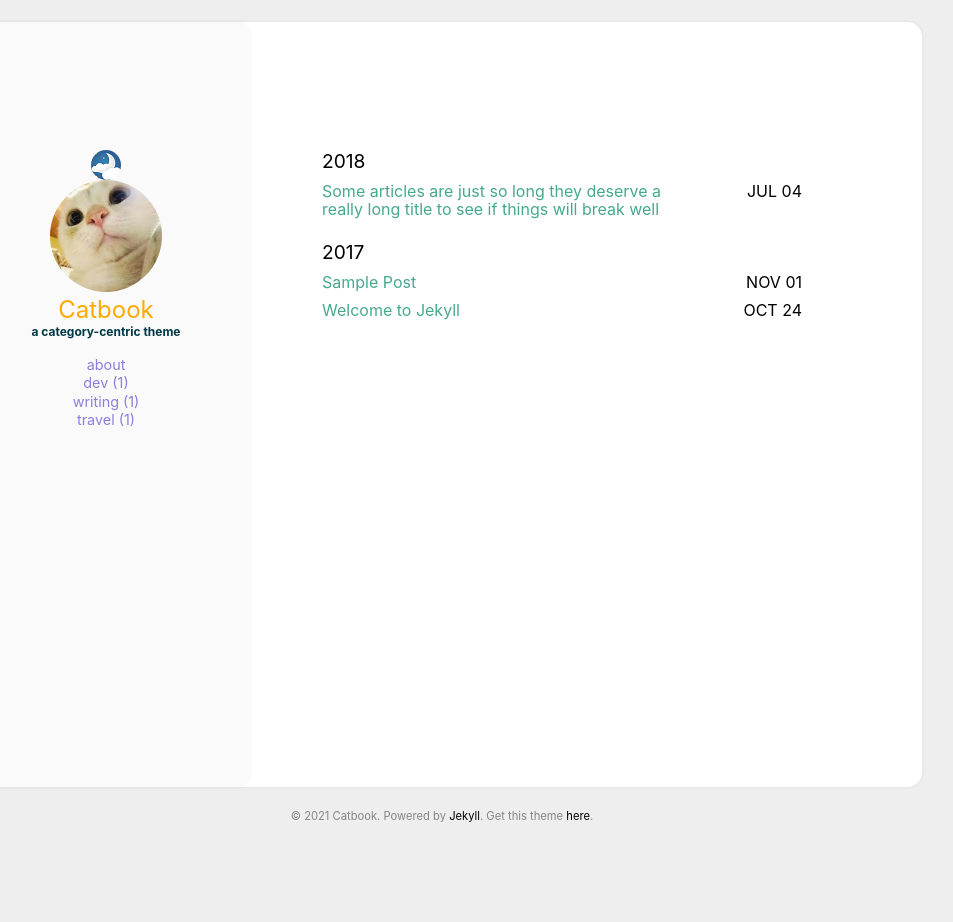
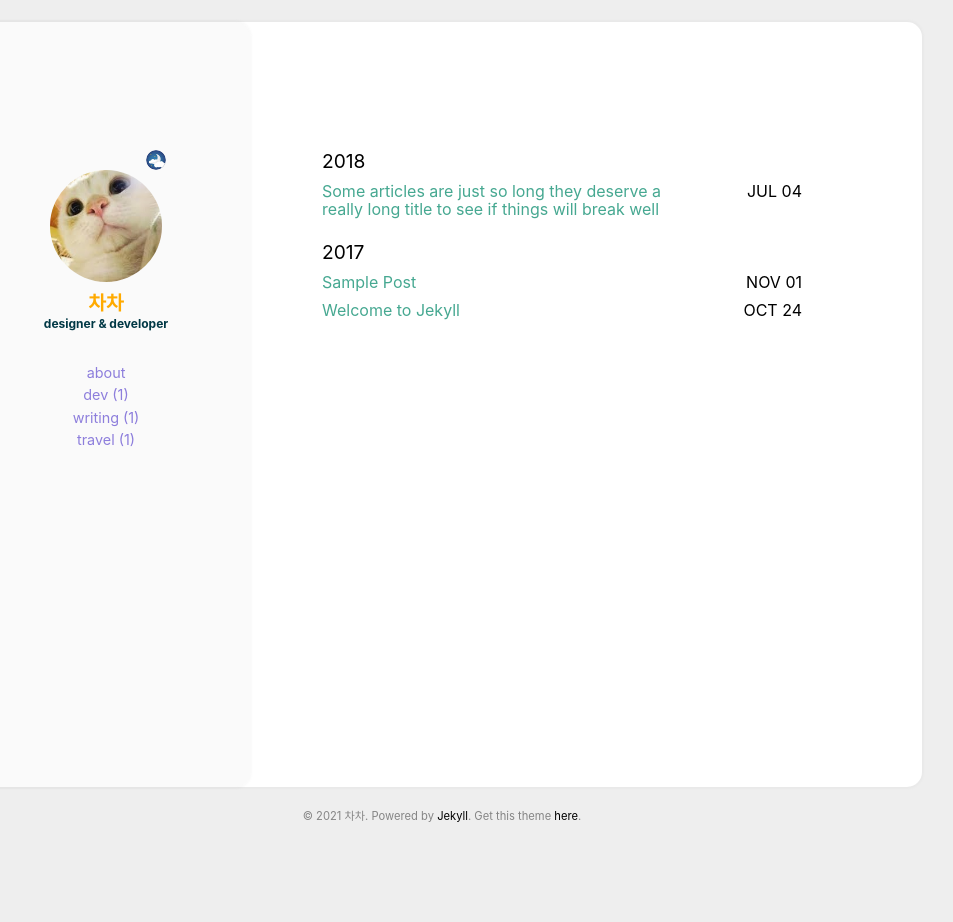
Before and after one commit to chachacha912/chachacha912.github.io, a Jekyll site: the page built from index.html, in a window 1280 px wide. Shown: the whole page, without its empty margins (198-1151 px from the left). Built offline with Jekyll 4.4.1, drawn with Linux system fonts in a browser that asks for light colours.

Commit message:
Customize Jekyll Themes

```diff
--- a/_config.yml
+++ b/_config.yml
@@ -18,10 +18,10 @@ google_analytics: #UA—XXXXXXXX-X
 disqus_shortname: #disqus shortname
 
 user:
-  name: Catbook
+  name: 차차
   pic: /assets/img/cat.jpg
   picAlt: "catbook"
-  job: a category-centric theme
+  job: designer & developer
   aboutme: true # comment this out if you don't need the 'about' page.
 
 exclude:
--- a/assets/css/main.scss
+++ b/assets/css/main.scss
@@ -346,8 +346,10 @@ img {
 
 .header_name {
     display: block;
+    margin: 6px 0 3px;
     color: var(--name_font);
-    font-size: 1.5em;
+    font-size: 1.2em;
+    font-weight:bold;
 }
 
 .header_job {
@@ -364,11 +366,13 @@ img {
         display: none;
 
         &+div {
-            background: url('../img/m.png') no-repeat center center;
-            width: 30px;
-            height: 30px;
+            background: url('../img/m.png') no-repeat center/cover;
+            width: 20px;
+            height: 20px;
             border-radius: 50%;
             position: relative;
+            top:0;
+            left:50px;
             transition: box-shadow .5s ease 0s, transform .5s ease .1s;
 
             &:before {
@@ -384,11 +388,11 @@ img {
 
             &:after {
 
-                background: url('../img/s.png') no-repeat center;
+                background: url('../img/s.png') no-repeat center/cover;
                 border-radius: 50%;
                 content: '';
-                width: 30px;
-                height: 30px;
+                width: 20px;
+                height: 20px;
                 position: absolute;
                 transform: scale(0);
                 transition: all .5s ease;
@@ -412,7 +416,7 @@ img {
 }
 
 .nav {
-    margin-top: 1rem;
+    margin-top: 2rem;
 
     @include mobile-only {
         display: none;
@@ -421,6 +425,7 @@ img {
 
 .nav_list {
     margin: 0;
+    margin-bottom: 4px;
     padding: 0;
     list-style: none;
 
```
